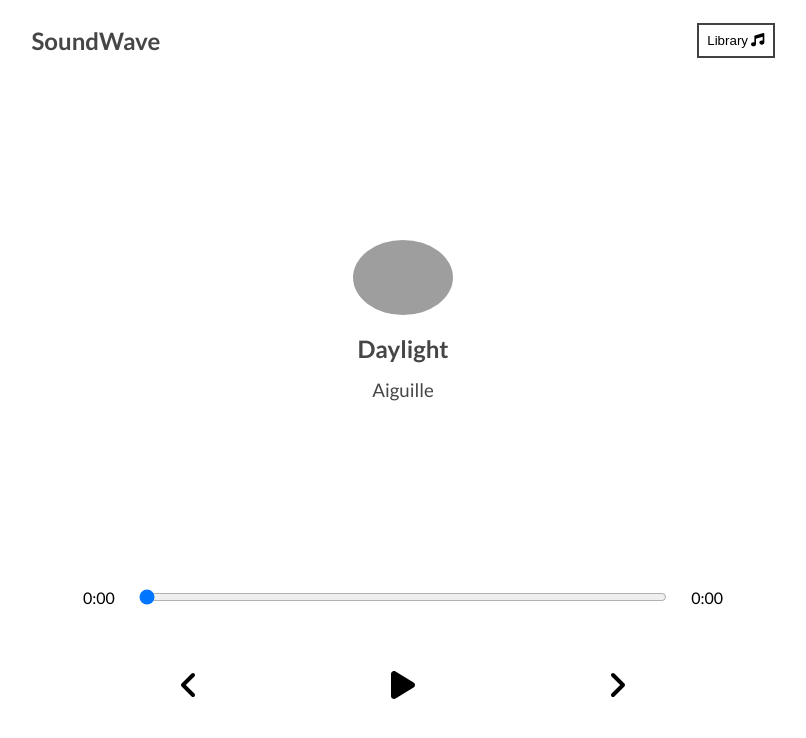
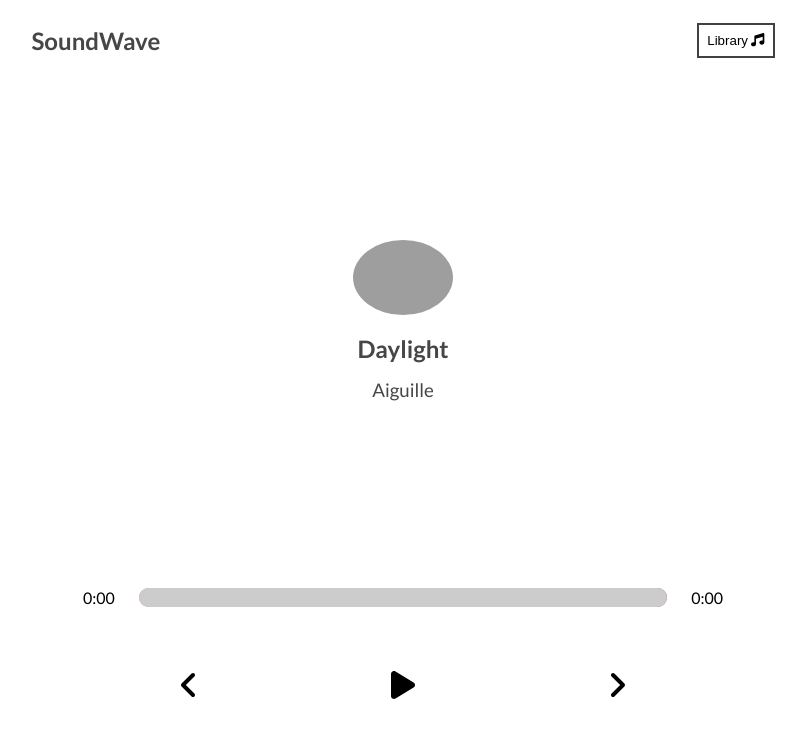
Before and after one commit to gavryk/SoundWave, a React (Create React App) app: page / in a window 1280 px wide. Shown: the top 738 px of the page, without its empty margins (237-1043 px from the left). Built offline with nearby package versions, Linux system fonts and the light colour scheme; grey boxes are pictures that could not be loaded.

Commit message:
styles time track

```diff
--- a/src/App.js
+++ b/src/App.js
@@ -15,16 +15,22 @@ const App = () => {
   const [songInfo, setSongInfo] = useState({
     currentTime: 0,
     duration: 0,
+    animateTrack: 0
   });
 
   //Time Update
   const timeUpdateHandler = (e) => {
     const current = e.target.currentTime;
     const duration = e.target.duration;
+    //calclate percentage
+    const rounderCurrent = Math.round(current);
+    const rounderDuration = Math.round(duration);
+    const animateTrack = Math.round((rounderCurrent / rounderDuration) * 100);
     setSongInfo({
       ...songInfo,
       currentTime: current,
       duration,
+      animateTrack,
     });
   };
 
@@ -42,6 +48,7 @@ const App = () => {
         songs={songs}
         setCurrentSong={setCurrentSong}
         currentSong={currentSong}
+        setSongs={setSongs}
       />
       <Library
         audioRef={audioRef}
--- a/src/components/Library/LibrarySong/LibrarySong.jsx
+++ b/src/components/Library/LibrarySong/LibrarySong.jsx
@@ -1,4 +1,5 @@
 import React from "react";
+import { playAudio } from "../../../utils/util";
 import style from "./LibrarySong.module.scss";
 
 const LibrarySong = ({
@@ -32,14 +33,7 @@ const LibrarySong = ({
     });
     setSongs(newSongs);
     //Check of Song is playing
-    if (isPlaying) {
-      const playPromise = audioRef.current.play();
-      if (playPromise !== undefined) {
-        playPromise.then((audio) => {
-          audioRef.current.play();
-        });
-      }
-    }
+    playAudio(isPlaying, audioRef);
   };
 
   return (
--- a/src/components/PlayerControler/PlayerControler.jsx
+++ b/src/components/PlayerControler/PlayerControler.jsx
@@ -1,4 +1,4 @@
-import React from "react";
+import React, { useEffect } from "react";
 import style from "./PlayerControler.module.scss";
 import { FontAwesomeIcon } from "@fortawesome/react-fontawesome";
 import {
@@ -7,6 +7,7 @@ import {
   faAngleLeft,
   faAngleRight,
 } from "@fortawesome/free-solid-svg-icons";
+import { playAudio } from "../../utils/util";
 
 const PlayerControler = ({
   isPlaying,
@@ -16,8 +17,26 @@ const PlayerControler = ({
   setSongInfo,
   songs,
   setCurrentSong,
-  currentSong
+  currentSong,
+  setSongs
 }) => {
+  useEffect(() => {
+    const newSongs = songs.map((song) => {
+      if (song.id === currentSong.id) {
+        return {
+          ...song,
+          active: true,
+        };
+      } else {
+        return {
+          ...song,
+          active: false,
+        };
+      }
+    });
+    setSongs(newSongs);
+  }, [currentSong]);
+
   //Play Handler
   const playHandler = () => {
     setIsPlaying(!isPlaying);
@@ -45,6 +64,7 @@ const PlayerControler = ({
     if (direction === "skip-back") {
       if ((index - 1) % songs.length === -1) {
         setCurrentSong(songs[songs.length - 1]);
+        playAudio(isPlaying, audioRef);
         return;
       }
       setCurrentSong(songs[(index - 1) % songs.length]);
@@ -52,12 +72,18 @@ const PlayerControler = ({
     if (direction === "skip-next") {
       setCurrentSong(songs[(index + 1) % songs.length]);
     }
+    playAudio(isPlaying, audioRef);
   };
+
+  const trackAnim = {
+    transform: `translateX(${songInfo.animateTrack}%)`
+  }
 
   return (
     <div className={style.playerContainer}>
       <div className={style.timeControl}>
         <p>{getTime(songInfo.currentTime)}</p>
+        <div className={style.track} style={{background: `linear-gradient(to right, ${currentSong.color[0]}, ${currentSong.color[1]})`}}>
           <input
             onChange={dragHandler}
             min={0}
@@ -65,7 +91,9 @@ const PlayerControler = ({
             value={songInfo.currentTime}
             type="range"
           />
-        <p>{getTime(songInfo.duration)}</p>
+          <div className={style.animateTrack} style={trackAnim}></div>
+        </div>
+        <p>{songInfo.duration ? getTime(songInfo.duration) : "0:00"}</p>
       </div>
       <div className={style.playControl}>
         <FontAwesomeIcon
--- a/src/components/PlayerControler/PlayerControler.module.scss
+++ b/src/components/PlayerControler/PlayerControler.module.scss
@@ -11,6 +11,35 @@
     align-items: center;
     grid-gap: 1.5rem;
     padding: 0.5rem 0;
+    .track {
+      position: relative;
+      border-radius: 1rem;
+      overflow: hidden;
+      background-color: lightblue;
+      input {
+        -webkit-appearance: none;
+        background-color: transparent;
+        cursor: pointer;
+        outline: none;
+        width: 100%;
+        height: 1rem;
+        &::-webkit-slider-thumb {
+          -webkit-appearance: none;
+          height: 16px;
+          width: 16px;
+        }
+      }
+      .animateTrack {
+        background: rgb(204, 204, 204);
+        width: 100%;
+        height: 100%;
+        position: absolute;
+        top: 0;
+        left: 0;
+        transform: translateX(0);
+        pointer-events: none;
+      }
+    }
   }
 }
 
--- a/src/data.js
+++ b/src/data.js
@@ -80,7 +80,27 @@ function chillHop() {
       audio: "https://mp3.chillhop.com/serve.php/?mp3=31608",
       id: uuidv4(),
       active: false,
-    }
+    },
+    {
+      name: "Seagulls",
+      artist: "Misha, Zmeyev, Viktor Minsky",
+      cover:
+        "https://chillhop.com/wp-content/uploads/2022/01/5753da482a6839b31e4905b22a2f8d65913e7eb4-1024x1024.jpg",
+      color: ["#fff4e2", "#dad7d0"],
+      audio: "https://mp3.chillhop.com/serve.php/?mp3=28936",
+      id: uuidv4(),
+      active: false,
+    },
+    {
+      name: "Santiago",
+      artist: "Psalm Trees, Moods",
+      cover:
+        "https://chillhop.com/wp-content/uploads/2022/01/5753da482a6839b31e4905b22a2f8d65913e7eb4-1024x1024.jpg",
+      color: ["#fff4e2", "#dad7d0"],
+      audio: "https://mp3.chillhop.com/serve.php/?mp3=30202",
+      id: uuidv4(),
+      active: false,
+    },
   ];
 }
 
--- /dev/null
+++ b/src/utils/util.js
@@ -0,0 +1,10 @@
+export const playAudio = (isPlaying, audioRef) => {
+  if (isPlaying) {
+    const playPromise = audioRef.current.play();
+    if (playPromise !== undefined) {
+      playPromise.then((audio) => {
+        audioRef.current.play();
+      });
+    }
+  }
+};
```
Lines whose indentation alone changed are shown as unchanged.
